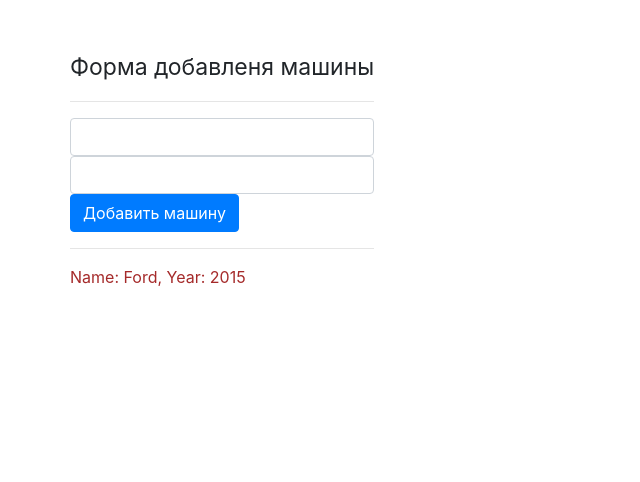
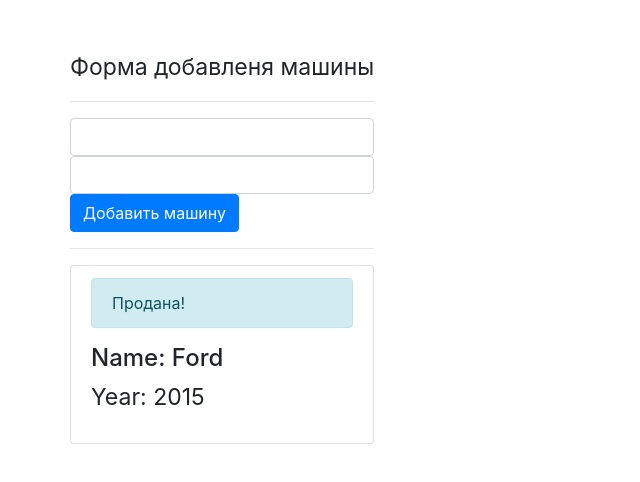
Before and after one commit to Aionoff/ng2-course-theory, an Angular app: page / in a window 1280 px wide. Shown: the top 482 px of the page, without its empty margins (0-640 px from the left). Built offline with nearby package versions, Linux system fonts and the light colour scheme.

Commit message:
ng-content has been implemented

```diff
--- a/src/app/car/car.component.html
+++ b/src/app/car/car.component.html
@@ -1,3 +1,2 @@
-<p>
-  Name: {{ car.name }}, Year: {{ car.year }}
-</p>
+<div class="alert alert-info">Продана!</div>
+<ng-content></ng-content>
--- a/src/app/car/car.component.ts
+++ b/src/app/car/car.component.ts
@@ -1,4 +1,4 @@
-import { Component, OnInit, Input } from '@angular/core';
+import { Component, OnInit, Input, ViewChild, ElementRef, ContentChild } from '@angular/core';
 
 @Component({
   selector: 'app-car',
@@ -7,4 +7,9 @@
 })
 export class CarComponent{
   @Input("carItem") car: {name: string, year: number}
+  @ContentChild("carHeading", {static: false}) carHeading: ElementRef;
+
+  ngAfterViewInit(){
+
+  }
 }
--- a/src/app/cars/cars.component.html
+++ b/src/app/cars/cars.component.html
@@ -2,4 +2,10 @@
 <hr>
 <app-add-car (onAddCar)="updateCarList($event)"></app-add-car>
 <hr>
-<app-car *ngFor="let car of cars" [carItem]="car"></app-car>
+
+<div class="list-group">
+    <app-car class="list-group-item" *ngFor="let car of cars" [carItem]="car">
+        <h4 #carHeading class="list-group-item-heading">Name: {{ car.name }}</h4>
+        <p class="list-group-item-text">Year: {{ car.year }}</p>
+    </app-car>
+</div>
```
